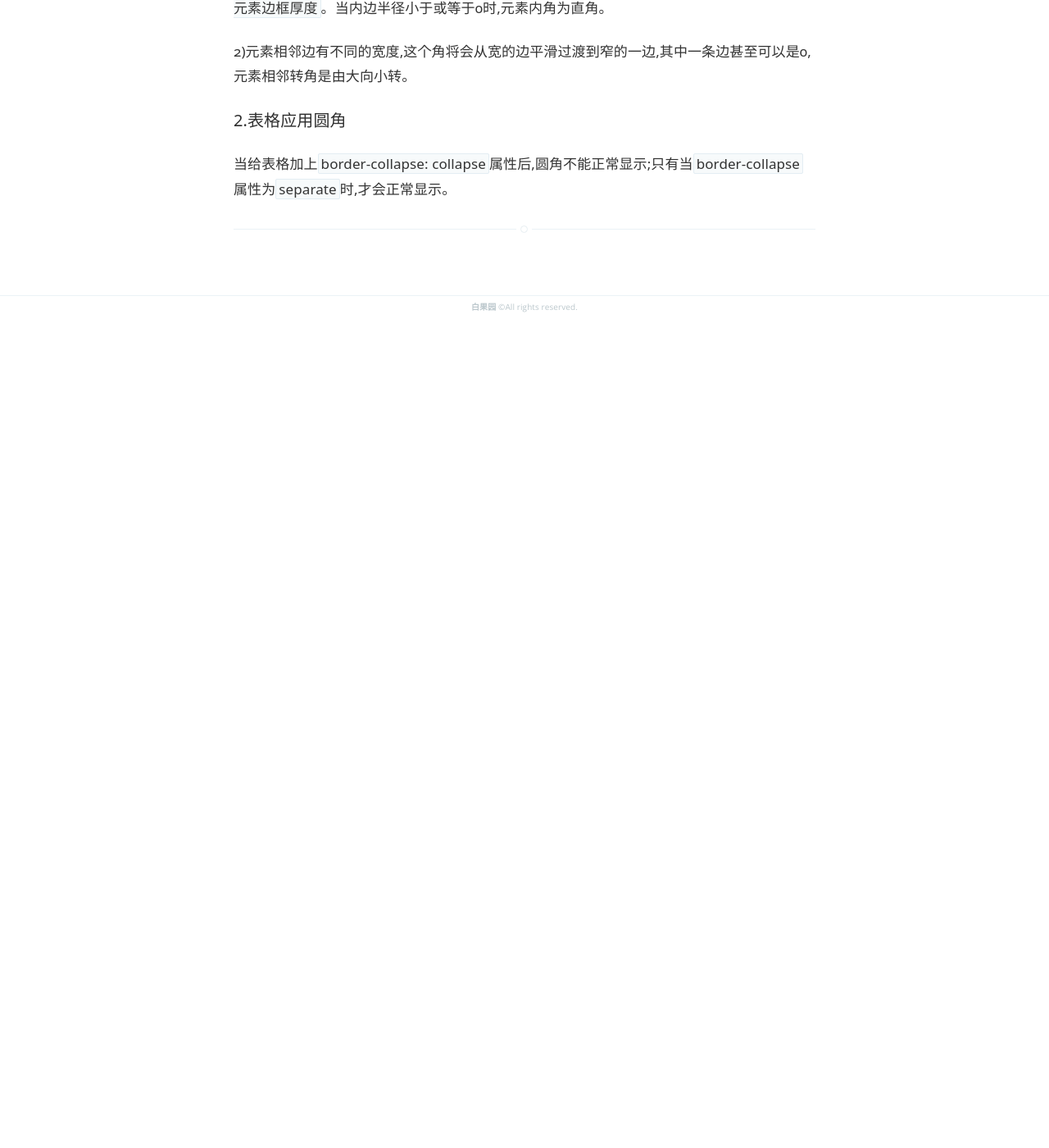
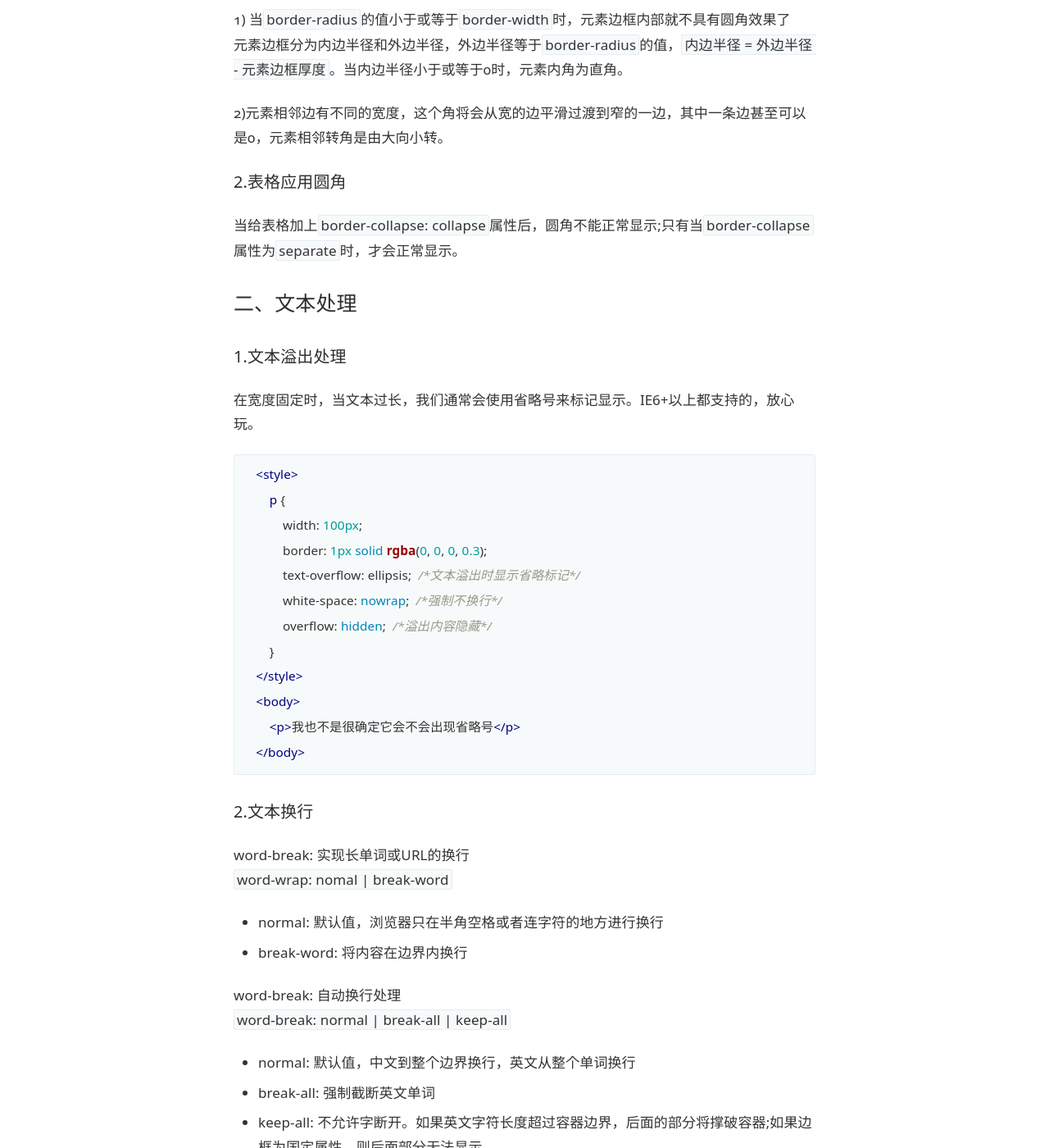
Before and after one commit to bulgerxie/bulgerxie.github.io, a Jekyll site: the page built from _posts/2017-07-10-css3-day27.markdown, in a window 1280 px wide and 1400 px high, scrolled down 417 px. Shown: the whole window at 82% size. Built offline with Jekyll 4.4.1, drawn with Linux system fonts in a browser that asks for light colours; before the commit the page ends 900 px from its top, so only the background shows below that; some of the changed text lies outside the part shown.

Commit message:
Day27 border 和 文本处理

```diff
--- a/_posts/2017-07-10-css3-day27.markdown
+++ b/_posts/2017-07-10-css3-day27.markdown
@@ -1,16 +1,56 @@
 ---
 layout: post
-title:  "Day27 border"
-date:   2017-07-06
+title:  "Day27 border 和 文本处理"
+date:   2017-07-10
 categories: 《图解CSS3》笔记
 spend: 2h
 excerpt: ""
 ---
+#### 一、border
 ##### 1.border的特殊应用
-1) 当`border-radius`的值小于或等于`border-width`时,元素边框内部就不具有圆角效果了
-元素边框分为内边半径和外边半径,外边半径等于`border-radius`的值,`内边半径 = 外边半径 - 元素边框厚度`。当内边半径小于或等于0时,元素内角为直角。
+1) 当`border-radius`的值小于或等于`border-width`时，元素边框内部就不具有圆角效果了
+元素边框分为内边半径和外边半径，外边半径等于`border-radius`的值，`内边半径 = 外边半径 - 元素边框厚度`。当内边半径小于或等于0时，元素内角为直角。
 
-2)元素相邻边有不同的宽度,这个角将会从宽的边平滑过渡到窄的一边,其中一条边甚至可以是0,元素相邻转角是由大向小转。
+2)元素相邻边有不同的宽度，这个角将会从宽的边平滑过渡到窄的一边，其中一条边甚至可以是0，元素相邻转角是由大向小转。
 
 ##### 2.表格应用圆角
-当给表格加上`border-collapse: collapse`属性后,圆角不能正常显示;只有当`border-collapse`属性为`separate`时,才会正常显示。
+当给表格加上`border-collapse: collapse`属性后，圆角不能正常显示;只有当`border-collapse`属性为`separate`时，才会正常显示。
+
+#### 二、文本处理
+##### 1.文本溢出处理
+在宽度固定时，当文本过长，我们通常会使用省略号来标记显示。IE6+以上都支持的，放心玩。
+{% highlight html %}
+    <style>
+        p {
+            width: 100px;
+            border: 1px solid rgba(0, 0, 0, 0.3);
+            text-overflow: ellipsis;  /*文本溢出时显示省略标记*/
+            white-space: nowrap;  /*强制不换行*/
+            overflow: hidden;  /*溢出内容隐藏*/
+        }
+    </style>
+    <body>
+        <p>我也不是很确定它会不会出现省略号</p>
+    </body>
+{% endhighlight %}
+
+##### 2.文本换行
+word-break: 实现长单词或URL的换行
+`word-wrap: nomal | break-word`
+* normal: 默认值，浏览器只在半角空格或者连字符的地方进行换行
+* break-word: 将内容在边界内换行
+
+word-break: 自动换行处理
+`word-break: normal | break-all | keep-all`
+* normal: 默认值，中文到整个边界换行，英文从整个单词换行
+* break-all: 强制截断英文单词
+* keep-all: 不允许字断开。如果英文字符长度超过容器边界，后面的部分将撑破容器;如果边框为国定属性，则后面部分无法显示。
+
+##### 3.white-space属性
+`white-space: normal | pre | nowrap | pre-line | pre-wrap | inherit`
+* normal: 默认值，浏览器会忽略空白符
+* pre: 浏览器会保留空白符，和`<pre>`效果一致
+* nowrap: 文本不换行，直到遇到`<br/>`标签
+* pre-line: 合并空白序列，保留换行。IE7+支持
+* pre-wrap: 保留空白序列，正常换行
+* inherit: 继承父元素的`white-space`属性
```
